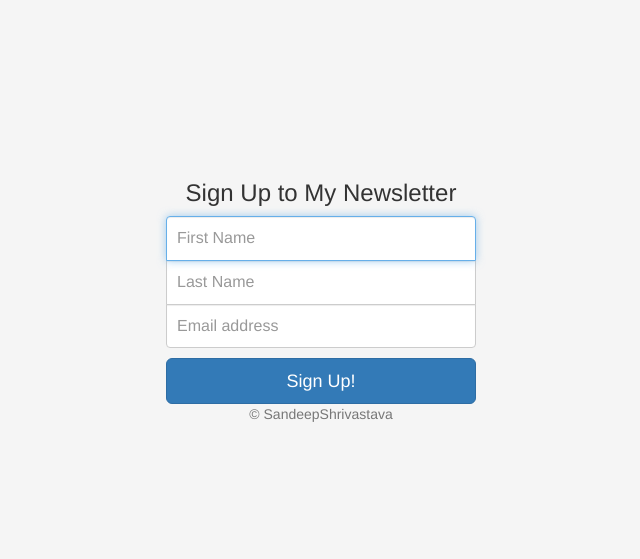
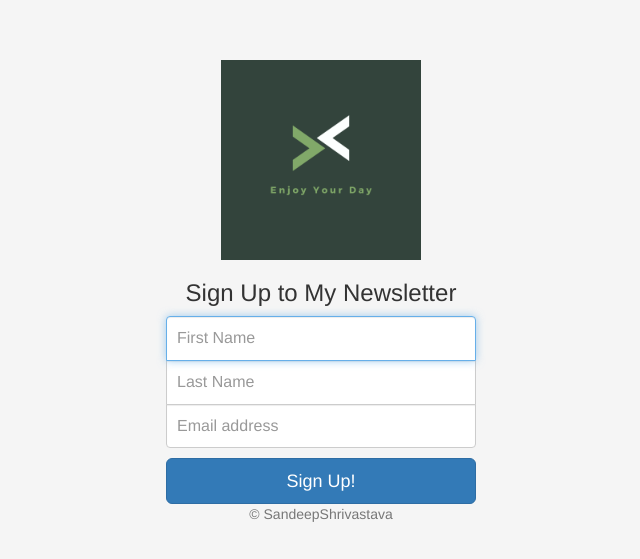
Before and after one commit to sandeepshrivastava13/Newsletter-signup, a website: page signup.html in a window 1280 px wide. Shown: the part 103-662 px from the top of the page, without its empty margins (319-959 px from the left). Drawn offline with nearby package versions, Linux system fonts and the light colour scheme.

Commit message:
Third Version

```diff
--- a/signup.html
+++ b/signup.html
@@ -45,7 +45,7 @@
   </head>
   <body class="text-center">
   <form action="/" class="form-signin" method="POST">
-  <!--<img class="mb-4" src="images/Enjoy your day.png" alt="" width="200" height="200">-->
+  <img class="mb-4" src="images/Enjoy your day.png" alt="Image will be uploaded one day !!" width="200" height="200">
   <h1 class="h3 mb-3 font-weight-normal">Sign Up to My Newsletter</h1>
   <label for="inputEmail" class="sr-only">Email address</label>
   <input type="text" name = "fname"placeholder="First Name" class="form-control top" required autofocus>
```
